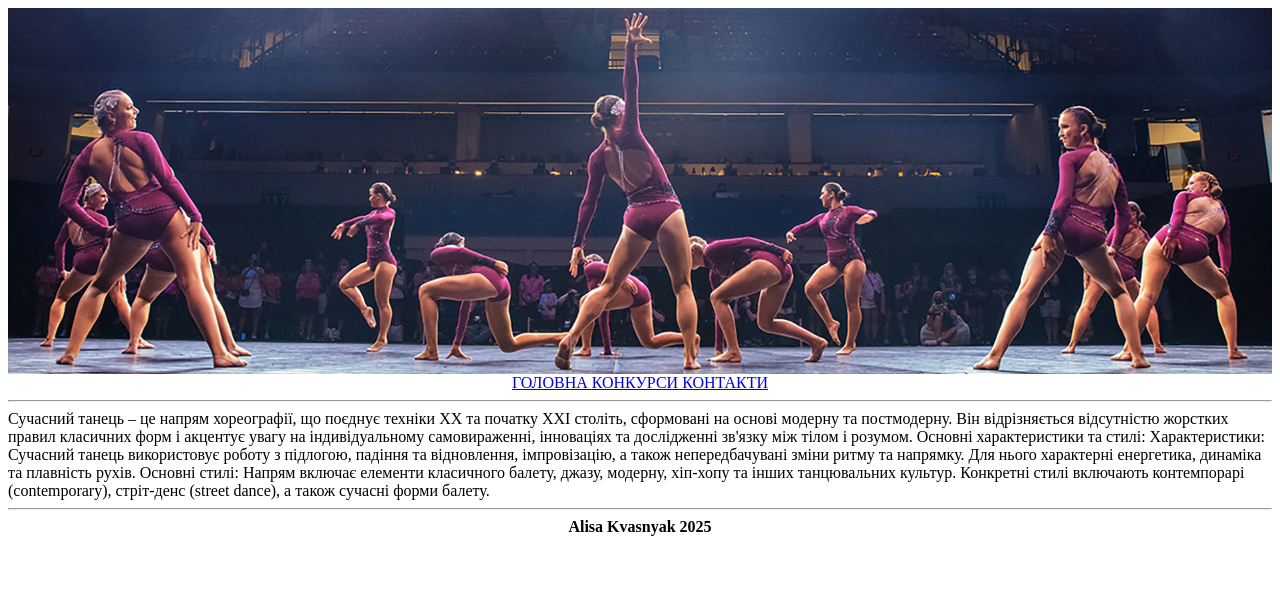
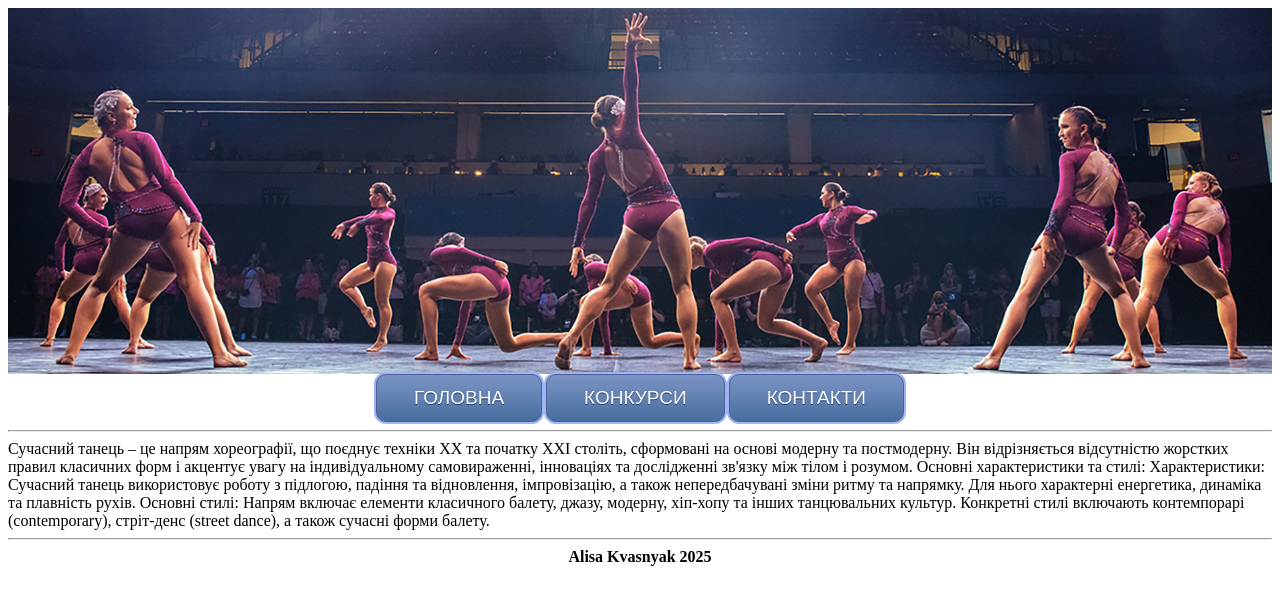
Before and after one commit to kvasniakalisa/flower, a plain HTML site: page index.html in a window 1280 px wide. Drawn offline with Linux system fonts and the light colour scheme.

Commit message:
Add files via upload

```diff
--- /dev/null
+++ b/apple.css
@@ -0,0 +1,23 @@
+.myButton {
+	box-shadow: 0px 0px 0px 2px #9fb4f2;
+	background:linear-gradient(to bottom, #7892c2 5%, #476e9e 100%);
+	background-color:#7892c2;
+	border-radius:10px;
+	border:1px solid #4e6096;
+	display:inline-block;
+	cursor:pointer;
+	color:#ffffff;
+	font-family:Arial;
+	font-size:19px;
+	padding:12px 37px;
+	text-decoration:none;
+	text-shadow:0px 1px 0px #283966;
+}
+.myButton:hover {
+	background:linear-gradient(to bottom, #476e9e 5%, #7892c2 100%);
+	background-color:#476e9e;
+}
+.myButton:active {
+	position:relative;
+	top:1px;
+}
--- a/index.html
+++ b/index.html
@@ -1,15 +1,15 @@
 <html>
 <head>
-<title>
-Smile
-</title>
+<title>Smile</title>
+ <link rel="stylesheet" href="apple.css">
 </head>
 <body>
 <img src='images/header.jpg' width='100%'>
 <center>
-<a href='index.html'> ГОЛОВНА </a>
-<a href='competition.html'> КОНКУРСИ </a>
-<a href='contacts.html'> КОНТАКТИ </a>
+<a href='index.html'class="myButton"> ГОЛОВНА </a>
+<a href='competition.html'class="myButton"> КОНКУРСИ </a>
+<a href='contacts.html'class="myButton"> КОНТАКТИ </a>
+
 </center>
 <hr>
 Сучасний танець – це напрям хореографії, що поєднує техніки XX та початку XXI століть, сформовані на основі модерну та постмодерну. Він відрізняється відсутністю жорстких правил класичних форм і акцентує увагу на індивідуальному самовираженні, інноваціях та дослідженні зв'язку між тілом і розумом.
```
Also changed, not shown: competition.html (+5 -6 lines), contacts.html (+5 -6 lines).
